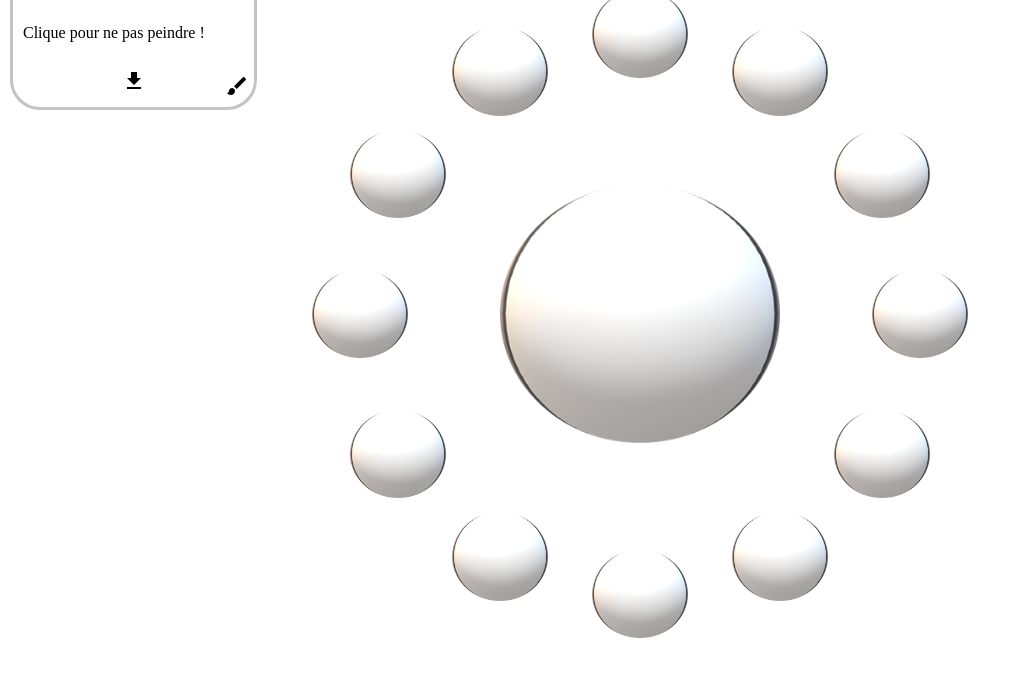
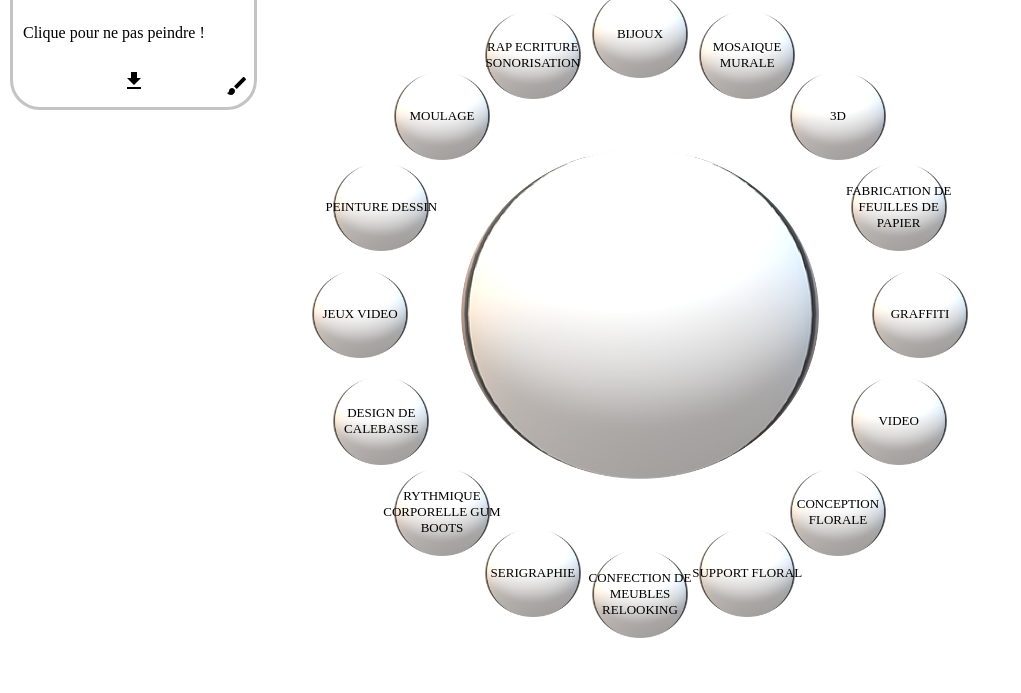
Before and after one commit to elfefe/Collabart, a plain HTML site: page index.html in a window 1280 px wide. Shown: the part 86-779 px from the top of the page, without its empty margins (0-1021 px from the left). Drawn offline with Linux system fonts and the light colour scheme.

Commit message:
Ajout des textes

```diff
--- a/css/content.css
+++ b/css/content.css
@@ -26,6 +26,17 @@
 
 .ball {
     position: relative;
+    object-fit: contain;
     width: 75%;
     z-index: 7;
 }
+
+.text {
+    position: absolute;
+    left: 0px;
+    right: 0px;
+    z-index: 8;
+    text-align: center;
+    font-size: small;
+    pointer-events: none;
+}
--- a/index.html
+++ b/index.html
@@ -10,6 +10,8 @@
     <link rel="stylesheet" href="css/background.css">
     <link rel="stylesheet" href="css/paintconfig.css">
     <link rel="stylesheet" href="css/videoplayer.css">
+
+    <script type="text/javascript" src="js/json/buttonscontent.js"></script>
 
     <script type="text/javascript" src="js/utils.js"></script>
     <script type="text/javascript" src="js/animate.js"></script>
@@ -48,6 +50,7 @@
         <div id="ballHolder">
             <div class="ballBag" id="ballBag">
                 <img class="ball" id="ball" src="media/boule.png" alt="boule" />
+                <span class="text" id="text"></span>
             </div>
         </div>
         <div id="videoplayerHolder">
@@ -66,7 +69,8 @@
     const balls = new Ball(
         byid('ballHolder'),
         byid('ballBag'),
-        byid('ball')
+        byid('ball'),
+        byid('text')
     );
     const player = byid('videoplayerHolder');
     player.style.display = 'none';
--- a/js/ball.js
+++ b/js/ball.js
@@ -1,12 +1,14 @@
 class Ball {
-    constructor(ballHolder, ballbag, ball) {
+    constructor(ballHolder, ballbag, ball, text) {
         this.ballHolder = ballHolder;
         this.ballbag = ballbag;
         this.ball = ball;
+        this.text = text;
 
         this.ballBagSize = 15;
-        this.ballMinSize = 50;
-        this.ballMaxSize = 70;
+        this.ballMinSize = 80;
+        this.ballMaxSize = 100;
+        this.bounceoffset = -20;
 
         this.balls();
     };
@@ -26,7 +28,7 @@ class Ball {
 
     balls() {
 
-        const clones = 12;
+        const clones = buttonscontent.length;
 
         const alreadyloaded = this.ballHolder.children.length === clones + 1;
 
@@ -35,8 +37,8 @@ class Ball {
 
         const ratio = w / h;
 
-        this.ballbag.style.width = this.ballBagSize + "%";
-        this.ballbag.style.height = this.ballBagSize * ratio + "%";
+        this.ballbag.style.width = this.ballBagSize / ratio + "%";
+        this.ballbag.style.height = this.ballBagSize + "%";
 
         const originx = (w / 2) - this.ballbag.clientWidth / 2;
         const originy = (h / 2) - this.ballbag.clientWidth / 2;
@@ -53,27 +55,37 @@ class Ball {
 
             const ballbagSibling = alreadyloaded ? this.ballHolder.children[ballbag.id + i] : this.ballbag.cloneNode(true);
 
-            const ballSibling = ballbagSibling.children[ball.id + (alreadyloaded ? i : "")];
+            const ballSibling = ballbagSibling.children[this.ball.id + (alreadyloaded ? i : "")];
+            const textSibling = ballbagSibling.children[this.text.id + (alreadyloaded ? i : "")];
 
             ballbagSibling.id = this.ballbag.className + i;
             ballSibling.id = this.ball.id + i;
+            textSibling.id = this.text.id + i;
+
+            textSibling.innerHTML = buttonscontent[i];
+
             if (!alreadyloaded) {
                 this.ballbag.after(ballbagSibling);
 
                 const anim = new Animate(ballSibling);
+                let asclicked = false;
 
                 ballSibling.onmouseover = () => {
                     ballSibling.style.cursor = "pointer";
+                };
+                ballSibling.onmouseout = () => {
+                    if (asclicked) {
+                        ballSibling.style.zIndex = "7";
+                        anim.movement("width", this.ballMaxSize, this.ballMinSize, 0.5, "%", Animate.EASING.easeInBack);
+                        anim.movement("height", this.ballMaxSize, this.ballMinSize, 0.5, "%", Animate.EASING.easeInBack);
+                        asclicked = false;
+                    }
+                };
+                ballSibling.onclick = () => {
+                    asclicked = true;
                     ballSibling.style.zIndex = "8";
                     anim.movement("width", this.ballMinSize, this.ballMaxSize, 1, "%", Animate.EASING.easeOutElastic);
                     anim.movement("height", this.ballMinSize, this.ballMaxSize, 1, "%", Animate.EASING.easeOutElastic);
-                };
-                ballSibling.onmouseout = () => {
-                    ballSibling.style.zIndex = "7";
-                    anim.movement("width", this.ballMaxSize, this.ballMinSize, 0.5, "%", Animate.EASING.easeInBack);
-                    anim.movement("height", this.ballMaxSize, this.ballMinSize, 0.5, "%", Animate.EASING.easeInBack);
-                };
-                ballSibling.onclick = () => {
                     paint.randomiseColor();
                 };
             }
@@ -82,7 +94,7 @@ class Ball {
             ballbagSibling.style.top = (y) + "px";
         }
 
-        const ballWidth = ((r * 2) / w) * 100;
+        const ballWidth = ((r * 2) / w) * 80;
 
         this.ballbag.style.width = ballWidth + "%";
         this.ballbag.style.height = (ballWidth) + "%";
--- /dev/null
+++ b/js/json/buttonscontent.js
@@ -0,0 +1,18 @@
+const buttonscontent = [
+    "GRAFFITI",
+    "VIDEO",
+    "CONCEPTION\nFLORALE",
+    "SUPPORT\nFLORAL",
+    "CONFECTION DE MEUBLES\nRELOOKING",
+    "SERIGRAPHIE",
+    "RYTHMIQUE CORPORELLE\nGUM BOOTS",
+    "DESIGN DE CALEBASSE",
+    "JEUX VIDEO",
+    "PEINTURE\nDESSIN",
+    "MOULAGE",
+    "RAP\nECRITURE\nSONORISATION",
+    "BIJOUX",
+    "MOSAIQUE\nMURALE",
+    "3D",
+    "FABRICATION DE\nFEUILLES DE PAPIER"
+];
--- a/js/paintconfig.js
+++ b/js/paintconfig.js
@@ -40,17 +40,12 @@ class PaintColor {
         }
 
         triggershow() {
-                console.log("CLICK");
                 const bag = this.ocbutton.parentElement;
                 array(bag.children).forEach((child, index) => {
                         if (child.id !== this.ocbutton.id) {
-                                const anim = new Animate(child);
-                                anim.onEnd(() => {
-                                        child.style.display = this.state ? 'flex': 'none';
-                                        bag.style.height = this.state ? '20%': '24px';
-                                        bag.style.width = this.state ? 'auto': '24px';
-                                });
-                                anim.movement("opacity", this.state ? 1: 0, this.state ? 0: 1, 1, "");
+                                child.style.display = this.state ? 'flex': 'none';
+                                bag.style.height = this.state ? '20%': '24px';
+                                bag.style.width = this.state ? 'auto': '24px';
                         }
                 });
                 this.state = !this.state;
```
